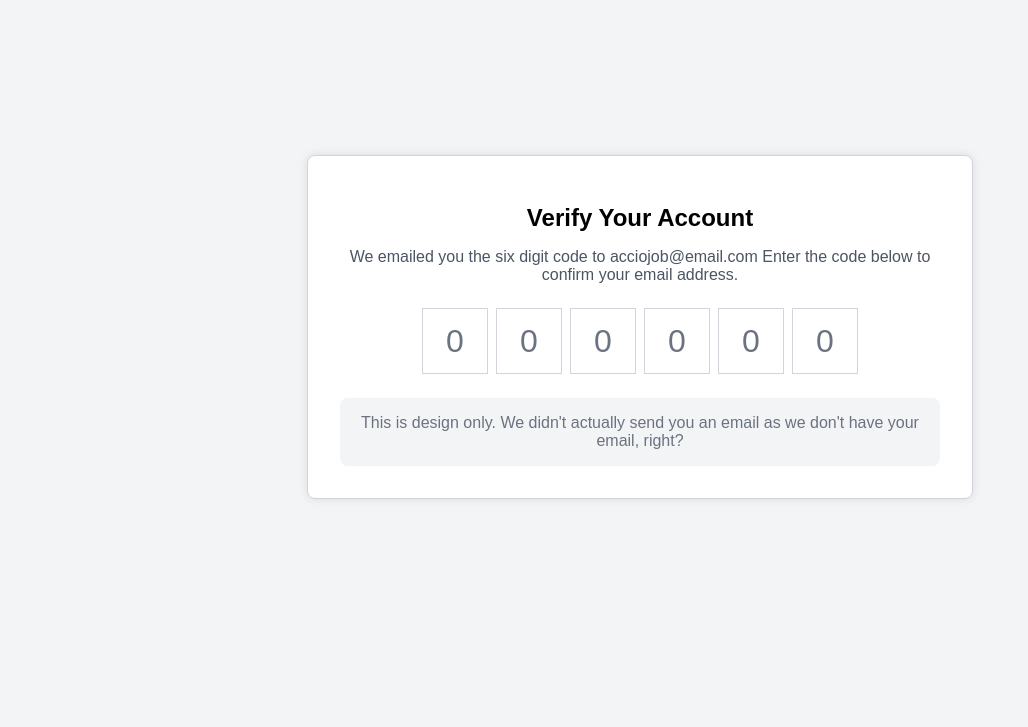
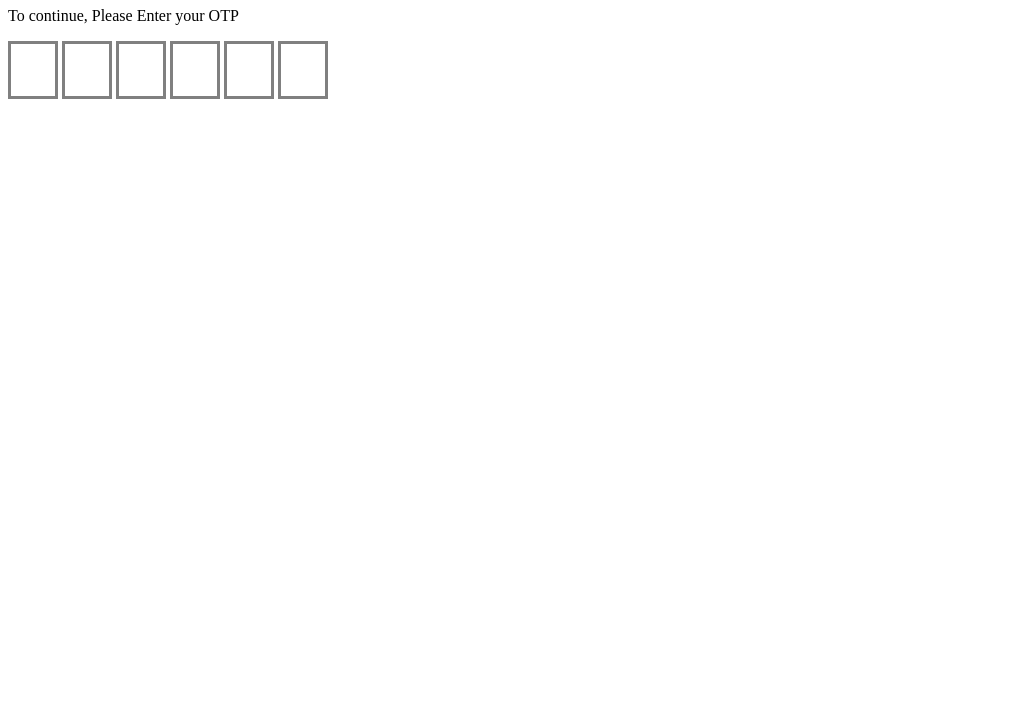
Before and after one commit to acciojob/OTP-anushri0802, a website: page main.html in a window 1280 px wide. Shown: the part 73-800 px from the top of the page, without its empty margins (0-1028 px from the left). Drawn offline with Linux system fonts and the light colour scheme.

Commit message:
created a submission

```diff
--- a/main.html
+++ b/main.html
@@ -7,21 +7,17 @@
 </head>
 
 <body>
-	<div class="container">
-        <h1 class="title">Verify Your Account</h1>
-        <p class="description">We emailed you the six digit code to acciojob@email.com Enter the code below to confirm your email address.</p>
-        <div class="code-container">
-            <div class="code-box">0</div>
-            <div class="code-box">0</div>
-            <div class="code-box">0</div>
-            <div class="code-box">0</div>
-            <div class="code-box">0</div>
-            <div class="code-box">0</div>
-        </div>
-        <div class="note">
-            This is design only. We didn't actually send you an email as we don't have your email, right?
-        </div>
-    </div>
+	<h1 id="verification_heading">Verify Your Account</h1>
+	<p id="verification_subtext">To continue, Please Enter your OTP</p>
+	<div class="code-container">
+		<input type="text" class="code" id="code-1" maxlength="1">
+		<input type="text" class="code" id="code-1" maxlength="1">
+		<input type="text" class="code" id="code-1" maxlength="1">
+		<input type="text" class="code" id="code-1" maxlength="1">
+		<input type="text" class="code" id="code-1" maxlength="1">
+		<input type="text" class="code" id="code-1" maxlength="1">
+	</div>
+
 	<!-- the entire body must be written by student -->
     <script type="text/javascript" src="./script.js">
 </script>
--- a/script.js
+++ b/script.js
@@ -1,23 +1,18 @@
-document.addEventListener('DOMContentLoaded', (event) => {
-    const inputs = document.querySelectorAll('.code-box');
-    const firstInput = document.getElementById('code-1');
-
-    // Set focus on the first input field
-    firstInput.focus();
-
+const inputs = document.querySelectorAll('.code');
 inputs.forEach((input, index) => {
-        input.addEventListener('input', (event) => {
-            if (event.target.value.length > 0 && index < inputs.length - 1) {
+	input.addEventListener('input', () => {
+		if (input.value) {
+			if (index < inputs.length - 1) {
 				inputs[index + 1].focus();
+			}
 		}
 	});
 
-        input.addEventListener('keydown', (event) => {
-            if (event.key === 'Backspace') {
-                if (event.target.value.length === 0 && index > 0) {
+	input.addEventListener('keydown', (e) => {
+		if (e.key === "Backspace" && !input.value) {
+			if (index > 0) {
 				inputs[index - 1].focus();
 			}
 		}
 	});
 });
-});
--- a/styles.css
+++ b/styles.css
@@ -1,52 +1,8 @@
-        body {
-            background-color: #f3f4f6;
-            display: flex;
-            justify-content: center;
-            align-items: center;
-            height: 100vh;
-            margin: 0;
-            font-family: Arial, sans-serif;
-        }
-        .container {
-            background-color: #ffffff;
-            padding: 2rem;
-            border-radius: 0.5rem;
-            box-shadow: 0 0 10px rgba(0, 0, 0, 0.1);
-            max-width: 600px;
-            width: 100%;
-            border: 1px solid #d1d5db;
-        }
-        .title {
-            font-size: 1.5rem;
-            font-weight: bold;
-            text-align: center;
-            margin-bottom: 1rem;
-        }
-        .description {
-            text-align: center;
-            color: #4b5563;
-            margin-bottom: 1.5rem;
-        }
-        .code-container {
-            display: flex;
-            justify-content: center;
-            gap: 0.5rem;
-            margin-bottom: 1.5rem;
-        }
-        .code-box {
-            width: 4rem;
-            height: 4rem;
-            border: 1px solid #d1d5db;
-            display: flex;
-            justify-content: center;
-            align-items: center;
-            font-size: 2rem;
-            color: #6b7280;
-        }
-        .note {
-            background-color: #f3f4f6;
-            color: #6b7280;
-            text-align: center;
-            padding: 1rem;
-            border-radius: 0.5rem;
-        }
+.code{
+	width: 40px;
+	height: 50px;
+    font-size: 24px;
+    text-align: center;
+    border: 3px solid grey;
+    border-radius: 10px;
+}
```
Lines whose indentation alone changed are shown as unchanged.
